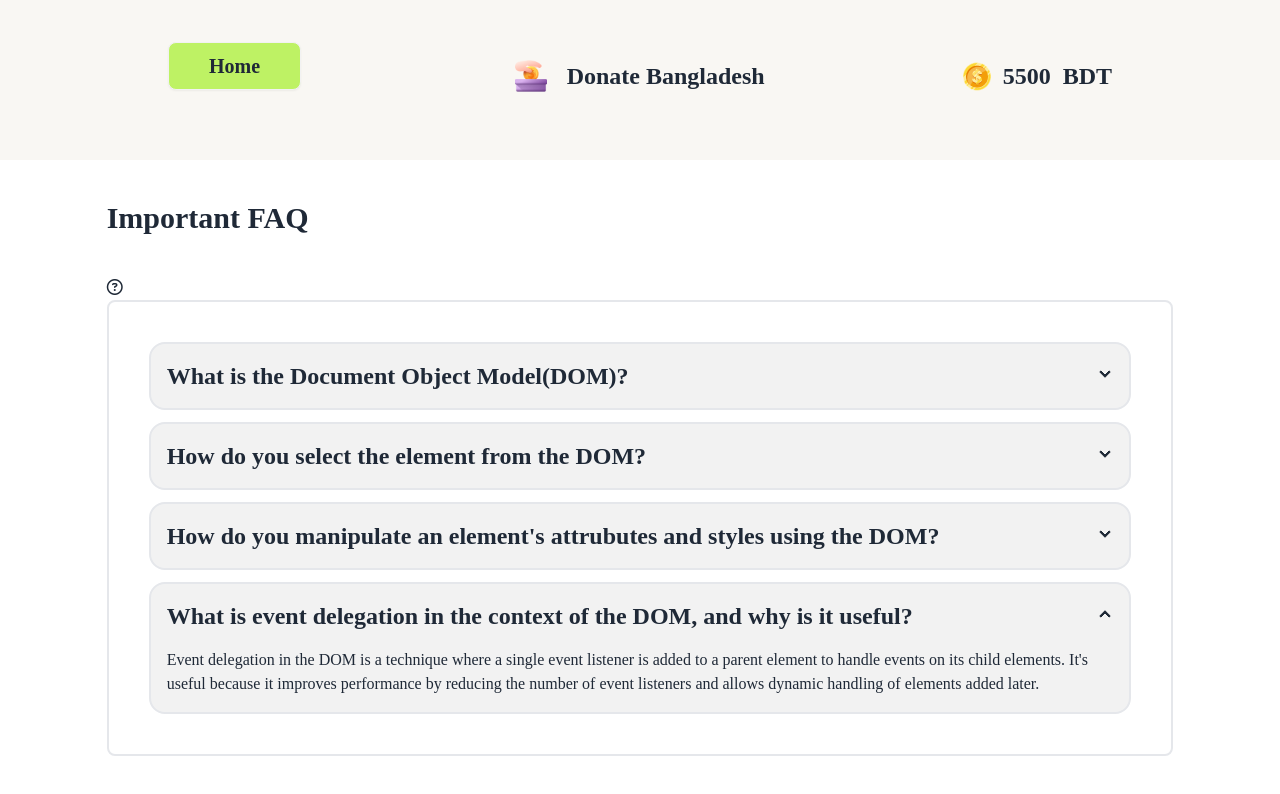
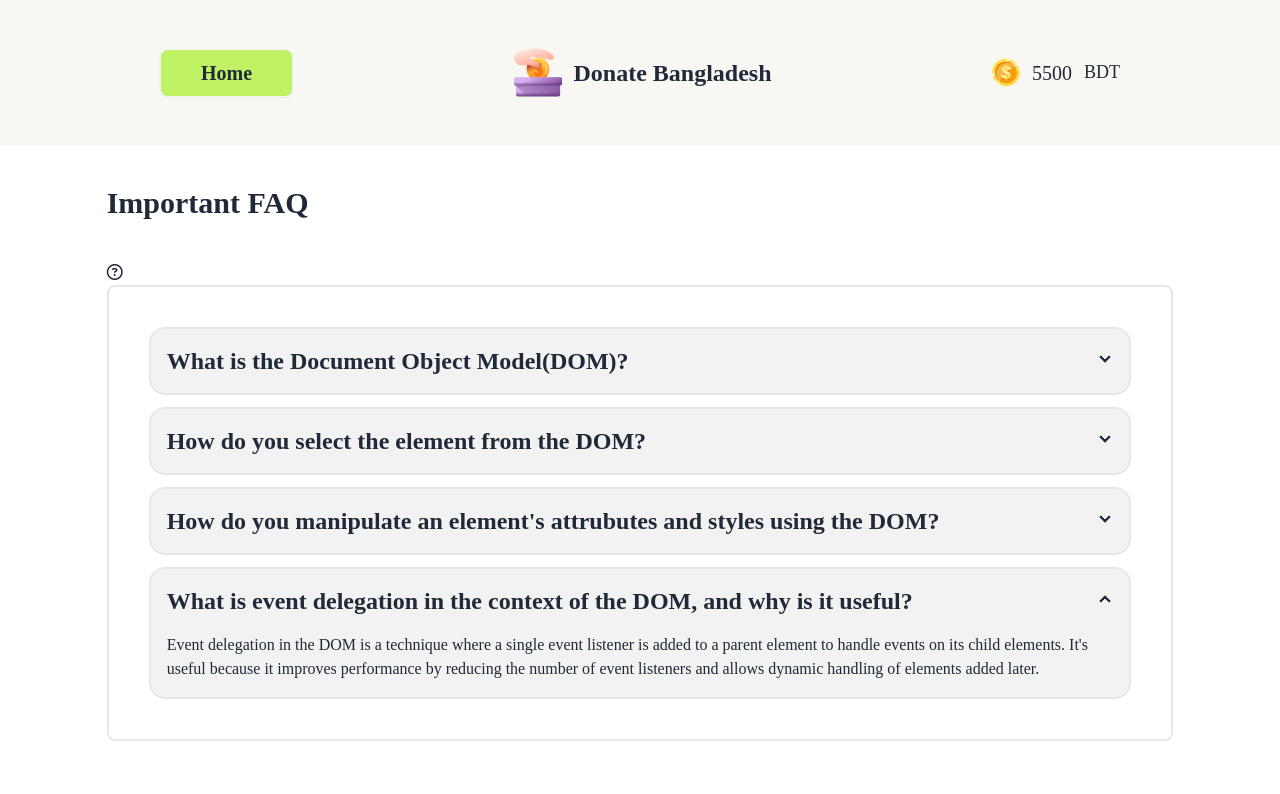
Before and after one commit to siamussalehin/Donate-Project, a plain HTML site: page blog.html in a window 1280 px wide. Drawn offline with nearby package versions, Linux system fonts and the light colour scheme.

Commit message:
added final project

```diff
--- a/blog.html
+++ b/blog.html
@@ -21,28 +21,30 @@
 
 <body class="font-lexend">
     <!-- Navbar Section -->
-    <section class="sticky top-0 bg-[#F9F7F3] md:h-40 ">
-        <div class="navbar md:w-9/12 mx-auto py-10 space-y-5">
-            <div class="navbar-start ">
 
-                <a href="index.html" class="btn bg-lime-300 text-xl font-semibold px-10">Home</a>
-            </div>
-            <div class="navbar-center lg:flex">
-                <img class="mr-5 h-8" src="./assets/logo.png" alt="">
-                <h1 class="text-2xl font-bold">Donate Bangladesh</h1>
-            </div>
-            <div class="navbar-end gap-3">
-                <img class="" src="./assets/coin.png" alt="">
-                <p id="account-balance" class="text-2xl font-bold ">5500 </p>
-                <p class="text-2xl font-bold ">BDT</p>
-            </div>
+    <section class="mx-auto bg-[#F9F7F3]">
+      <div class="lg:w-9/12 w-11/12 py-12 mx-auto flex justify-between items-center">
+        <div class=" ">
+
+          <a href="index.html" class="btn bg-lime-300 text-xl font-semibold px-10">Home</a>
         </div>
+        <div class="flex items-center gap-3">
+          <img class="" src="./assets/logo.png" alt="">
+          <h1 class="text-2xl font-bold hidden lg:flex">Donate Bangladesh</h1>
+        </div>
+        <div class="flex items-center gap-3">
+          <img class="" src="./assets/coin.png" alt="">
+          <p id="account-balance" class="font-medium text-[20px]">5500 </p>
+          <p class="text-[18px] font-medium">BDT</p>
+        </div>
+      </div>
+
     </section>
     <!-- question section -->
-     <section class="w-10/12 mx-auto">
+     <section class="w-11/12 lg:w-10/12 mx-auto">
         <h1 class="text-3xl font-bold my-10">Important FAQ</h1>
         <i class="fa-regular fa-circle-question"></i>
-        <div class="space-y-3 border-solid border-2 p-10 rounded-lg">
+        <div class="space-y-3 border-solid border-2 p-5 lg:p-10 rounded-lg">
             <div class="collapse collapse-arrow bg-base-200 border-solid border-2">
                 <input type="radio" name="my-accordion-2" checked="checked" />
                 <div class="collapse-title text-2xl font-bold">What is the Document Object Model(DOM)?</div>
```
Also changed, not shown: index.html (+1 -1 lines).
